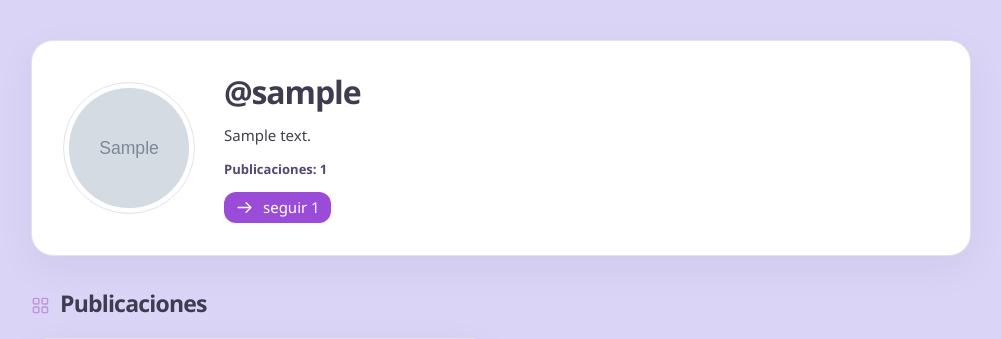
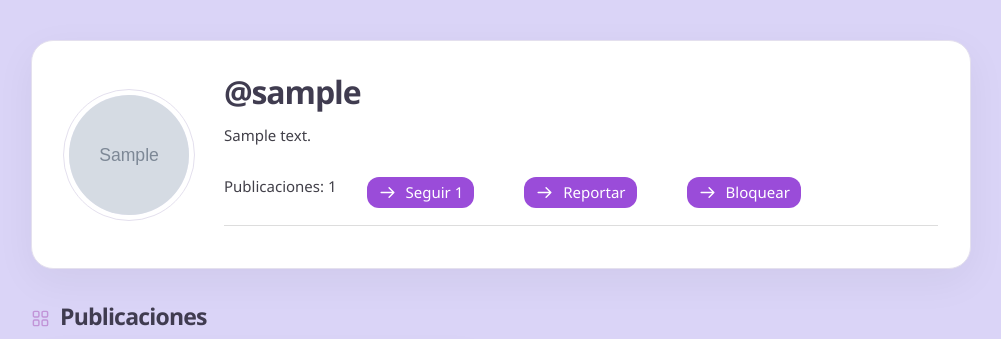
Before and after one commit to MoviaAndres/InstarApp, a Django app: a page that uses templates/perfil.html in a window 1280 px wide. Shown: the part 86-425 px from the top of the page, without its empty margins (139-1140 px from the left). Run offline with Django 5.2, Linux system fonts and the light colour scheme; tables that the repository leaves empty hold one stand-in row (values such as "Sample post"); grey boxes marked "Sample" are stand-in pictures.

Commit message:
bloquear y reportar usuarios

```diff
--- a/InstarApp/models.py
+++ b/InstarApp/models.py
@@ -15,6 +15,7 @@ class Usuario (models.Model):
     advertencia = models.BooleanField(default=False)
     moderador = models.BooleanField(default=False)
     seguidores = models.ManyToManyField(User, related_name="seguidores")
+    bloqueados = models.ManyToManyField(User, related_name="bloqueados")
 
     def __str__(self):
         return self.usuario.username
--- a/InstarApp/urls.py
+++ b/InstarApp/urls.py
@@ -10,18 +10,19 @@ urlpatterns = [
     path("perfil/editar/", views.editar_perfil, name="editar_perfil"),
     path("perfil/<str:username>/", views.perfil, name="perfil"),
     path("perfil/eliminar/<int:pk>",views.eliminar_usuario, name ="eliminar_usuario"),
-    path("perfil/advertir/<int:pk>", views.advertir_usuario, name="advertir_usuario"),
+    path("perfil/reportar/<int:pk>", views.reportar_usuario, name="reportar_usuario"),
     path("perfil/permitir/<int:pk>", views.permitir_usuario, name="permitir_usuario"),
     path("perfil/seguir/<int:pk>", views.seguir_perfil, name="seguir_perfil"),
+    path("perfil/bloquear/<int:pk>", views.bloquear_perfil, name="bloquear_perfil"),
     path("post/crear/", views.crear_post, name="crear_post"),
     path("post/eliminar/<int:pk>", views.eliminar_post, name="eliminar_post"),
-    path("post/advertir/<int:pk>", views.advertir_post, name="advertir_post"),
+    path("post/reportar/<int:pk>", views.reportar_post, name="reportar_post"),
     path("post/permitir/<int:pk>", views.permitir_post, name="permitir_post"),
     path("post/like/<int:pk>", views.like_post, name="like_post"),
     path("comentarios/<int:pk>", views.comentarios, name="comentarios"),
     path("comentar/<int:pk>", views.crear_comentario, name="crear_comentario"),
     path("comentarios/like/<int:pk>", views.like_comentario, name="like_comentario"),
     path("comentarios/eliminar/<int:pk>", views.eliminar_comentario, name="eliminar_comentario"),
-    path("comentarios/advertir/<int:pk>", views.advertir_comentario, name="advertir_comentario"),
+    path("comentarios/reportar/<int:pk>", views.reportar_comentario, name="reportar_comentario"),
     path("comentarios/permitir/<int:pk>", views.permitir_comentario, name="permitir_comentario"),
 ]
--- a/InstarApp/views.py
+++ b/InstarApp/views.py
@@ -180,6 +180,23 @@ def seguir_perfil(request, pk):
     return redirect("perfil", username=usuario.usuario.username)
 
 @login_required
+def bloquear_perfil(request, pk):
+    usuario = get_object_or_404(Usuario, pk=pk)
+    usuario_actual = request.user
+
+    if request.method == "POST" and usuario != usuario_actual.perfil:
+        if usuario_actual.perfil.bloqueados.filter(pk=usuario.pk).exists():
+            usuario_actual.perfil.bloqueados.remove(usuario.usuario)
+        else:
+            usuario_actual.perfil.bloqueados.add(usuario.usuario)
+
+    # Solo se admite este destino conocido; nunca una URL recibida del cliente.
+    if request.method == "POST" and request.POST.get("next") == "home":
+        return redirect("home")
+
+    return redirect("perfil", username=usuario.usuario.username)
+
+@login_required
 def crear_post(request):
     if request.method == "POST":
         form = PostForm(request.POST, request.FILES)
@@ -235,7 +252,7 @@ def like_post(request, pk):
 
 
 @login_required(login_url='login')
-def advertir_post(request, pk):
+def reportar_post(request, pk):
     post = get_object_or_404(Post, pk=pk)
     post.advertir()
 
@@ -257,7 +274,6 @@ def permitir_post(request, pk):
 @login_required
 def like_comentario(request, pk):
     comentario = get_object_or_404(Comentario, pk=pk)
-    usuario_post = get_object_or_404(Usuario, pk=comentario.usuario.id)
     if request.user.perfil:
         usuario = request.user.perfil
     else:
@@ -335,7 +351,7 @@ def eliminar_comentario(request, pk):
 
 
 @login_required(login_url='login')
-def advertir_comentario(request, pk):
+def reportar_comentario(request, pk):
     comentario = get_object_or_404(Comentario, pk=pk)
     comentario.advertir()
 
@@ -371,7 +387,7 @@ def eliminar_usuario(request, pk):
 
 
 @login_required(login_url='login')
-def advertir_usuario(request, pk):
+def reportar_usuario(request, pk):
     usuario = get_object_or_404(Usuario, pk=pk)
     usuario.advertir()
 
--- a/templates/perfil.html
+++ b/templates/perfil.html
@@ -47,6 +47,7 @@
                 {{ perfil.descripcion|default:"Sin descripción todavía." }}
             </p>
 
+            <div class= "contenedor-acciones">
             <p>
                 Publicaciones: {{ publicaciones.count }}
             </p>
@@ -64,12 +65,25 @@
                 <form action="{% url 'seguir_perfil' perfil.pk %}" method="post">
                     {% csrf_token %}
                     {% if request.user in perfil.seguidores.all %}
-                    <button type="submit">dejar de seguir {{ perfil.seguidores.count }}</button>
+                    <button type="submit"> Dejar de seguir {{ perfil.seguidores.count }}</button>
                     {% else %}
-                    <button type="submit">seguir {{ perfil.seguidores.count }}</button>
+                    <button type="submit"> Seguir {{ perfil.seguidores.count }}</button>
+                    {% endif %}
+                </form>
+                <form action="{% url 'reportar_usuario' perfil.pk %}" method="post">
+                    {% csrf_token %}
+                    <button type="submit"> Reportar </button>
+                </form>
+                <form action="{% url 'bloquear_perfil' perfil.pk %}" method="post">
+                    {% csrf_token %}
+                    {% if perfil.usuario in request.user.perfil.bloqueados.all %}
+                    <button type="submit"> Dejar de bloquear</button>
+                    {% else %}
+                    <button type="submit"> Bloquear </button>
                     {% endif %}
                 </form>
             {% endif %}
+            </div>
         </div>
 
     </section>
@@ -128,7 +142,7 @@
                     </form>
                 {% endif %}
 
-                <a class="boton" href="{% url 'comentarios' post.pk %}">
+                <a style={"margin-left: 20px"} class="boton" href="{% url 'comentarios' post.pk %}">
                 Ver comentarios
                 </a>
                 {% if not es_dueno %}
```
Also changed, not shown: templates/comentarios.html (+6 -4 lines), templates/home.html (+6 -4 lines).
